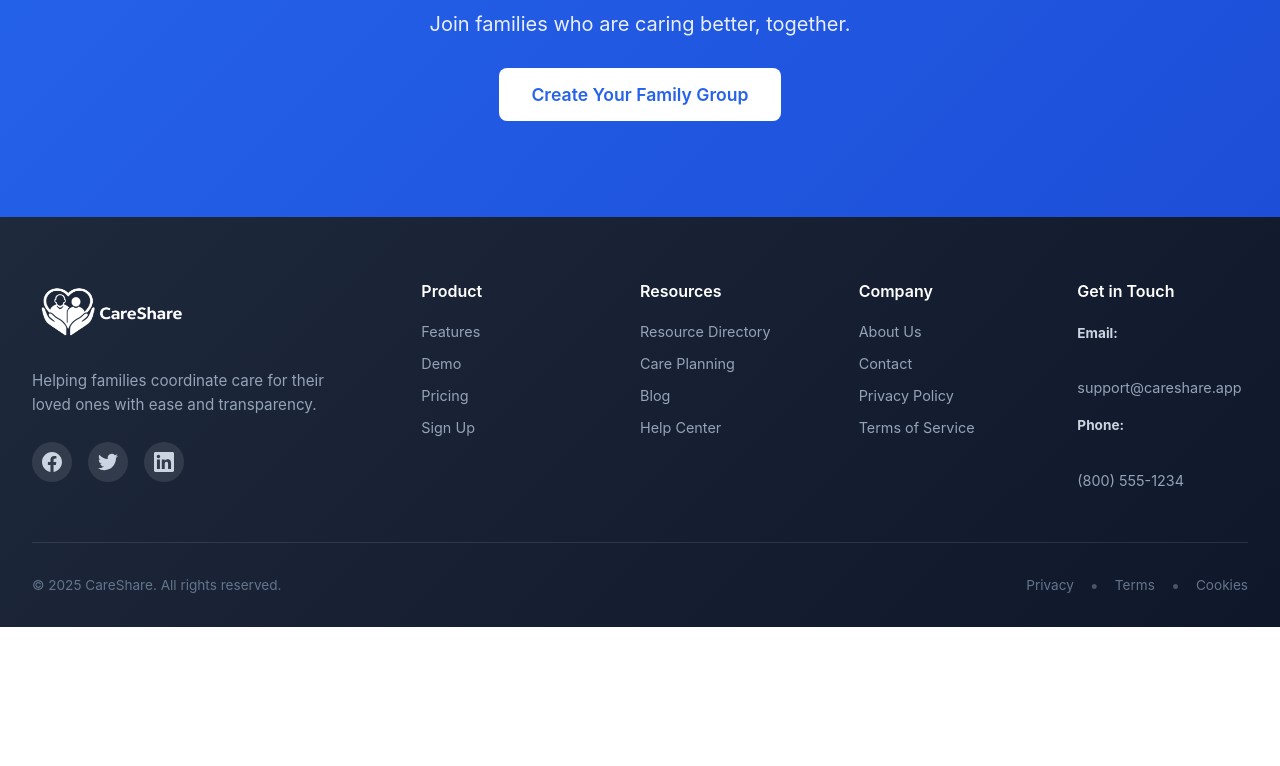
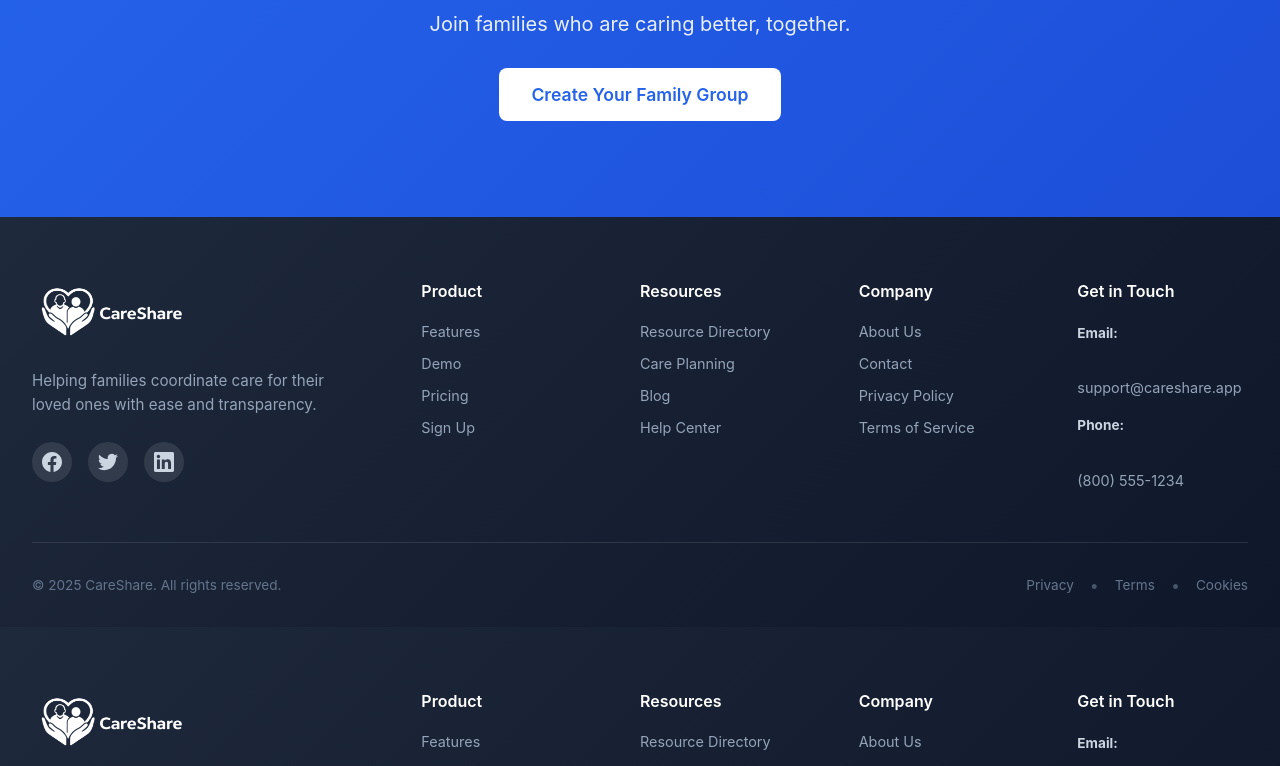
Before and after one commit to EjMackSPD/careshare, a Next.js app: page / in a window 1280 px wide. Shown: the part 2000-2766 px from the top of the page. Before the commit the page ends 2627 px from the top, so only its background shows below. Built offline with nearby package versions, Linux system fonts and the light colour scheme.

Commit message:
Add footer to all pages via root layout - Import Footer component in app/layout.tsx - Add flex container to push footer to bottom - Footer now appears on every page (homepage, login, signup, dashboard, etc.) - Ensures consistent branding across entire app

```diff
--- a/app/layout.tsx
+++ b/app/layout.tsx
@@ -1,4 +1,5 @@
 import type { Metadata } from 'next'
+import Footer from './components/Footer'
 import './globals.css'
 
 export const metadata: Metadata = {
@@ -104,7 +105,12 @@
           dangerouslySetInnerHTML={{ __html: JSON.stringify(jsonLd) }}
         />
       </head>
-      <body>{children}</body>
+      <body>
+        <div style={{ display: 'flex', flexDirection: 'column', minHeight: '100vh' }}>
+          <div style={{ flex: 1 }}>{children}</div>
+          <Footer />
+        </div>
+      </body>
     </html>
   )
 }
```
